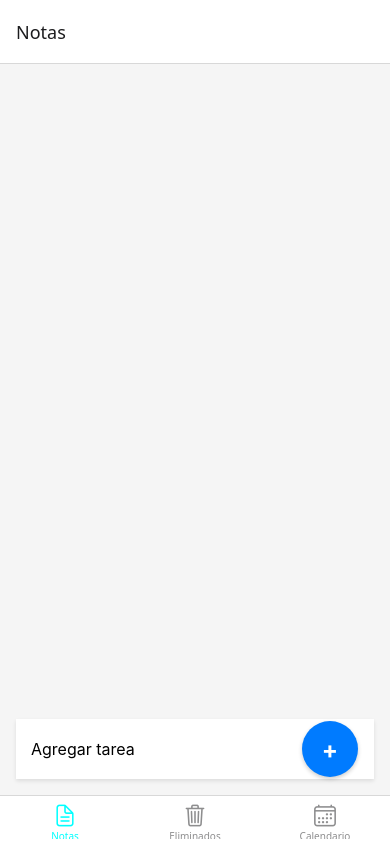
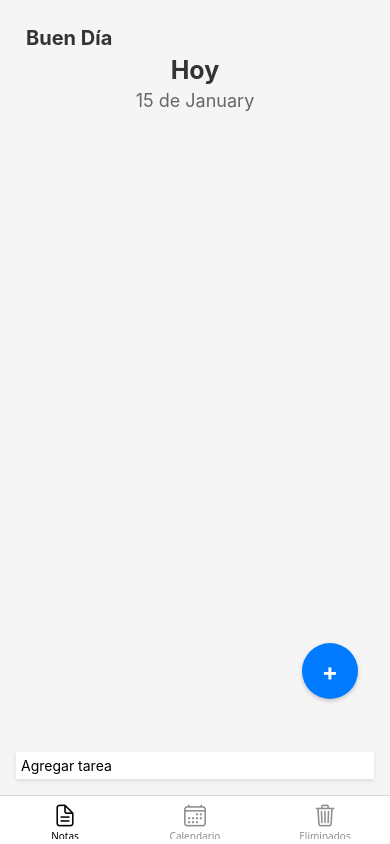
Before and after one commit to MiriamAlvarad0/bloc_de_notas, a React Native app: screen /Notas in a window 390 px wide. Built offline with nearby package versions, Linux system fonts and the light colour scheme.

Commit message:
Se realizaron los siguientes cambios: - Se agrego funcionalidad de eliminar notas en Elimnados.js - Se agrego funcionalidad en Calendario.js - Se creo NotasContex.js para el manejo de logica - Se actualizo Navigation.js

```diff
--- a/Navigation.js
+++ b/Navigation.js
@@ -2,6 +2,7 @@ import React from 'react';
 import { createBottomTabNavigator } from '@react-navigation/bottom-tabs';
 import { NavigationContainer } from '@react-navigation/native';
 import Ionicons from 'react-native-vector-icons/Ionicons';
+import { NotasProvider } from './context/NotasContext';
 
 // Screens
 import Notas from './screens/Notas';
@@ -15,7 +16,7 @@ function MyTabs() {
         <Tab.Navigator
             initialRouteName="Notas"
             screenOptions={{
-                tabBarActiveTintColor: "cyan",
+                tabBarActiveTintColor: "black",
             }}
         >
             <Tab.Screen
@@ -25,6 +26,17 @@ function MyTabs() {
                     tabBarLabel: 'Notas',
                     tabBarIcon: ({ color, size }) => (
                         <Ionicons name="document-text-outline" size={size} color={color} />
+                    ),
+                    headerShown: false,
+                }}
+            />
+            <Tab.Screen
+                name="Calendario"
+                component={Calendario}
+                options={{
+                    tabBarLabel: 'Calendario',
+                    tabBarIcon: ({ color, size }) => (
+                        <Ionicons name="calendar-outline" size={size} color={color} />
                     ),
                     headerShown: true,
                 }}
@@ -40,25 +52,16 @@ function MyTabs() {
                     headerShown: true,
                 }}
             />
-            <Tab.Screen
-                name="Calendario"
-                component={Calendario}
-                options={{
-                    tabBarLabel: 'Calendario',
-                    tabBarIcon: ({ color, size }) => (
-                        <Ionicons name="calendar-outline" size={size} color={color} />
-                    ),
-                    headerShown: true,
-                }}
-            />
         </Tab.Navigator>
     );
 }
 
 export default function Navigation() {
     return (
-        <NavigationContainer>
-            <MyTabs />
-        </NavigationContainer>
+        <NotasProvider>
+            <NavigationContainer>
+                <MyTabs />
+            </NavigationContainer>
+        </NotasProvider>
     );
 }
--- /dev/null
+++ b/context/NotasContext.js
@@ -0,0 +1,58 @@
+import React, { createContext, useState, useEffect } from 'react';
+import AsyncStorage from '@react-native-async-storage/async-storage';
+
+export const NotasContext = createContext();
+
+export const NotasProvider = ({ children }) => {
+    const [nota, setnota] = useState([]);
+    const [notasEliminadas, setNotasEliminadas] = useState([]);
+
+    useEffect(() => {
+        getDataFromUserDevice();
+    }, []);
+
+    useEffect(() => {
+        saveDataToUserDevice();
+    }, [nota, notasEliminadas]);
+
+    const saveDataToUserDevice = async () => {
+        try {
+            await AsyncStorage.setItem('nota', JSON.stringify(nota));
+            await AsyncStorage.setItem('notasEliminadas', JSON.stringify(notasEliminadas));
+        } catch (error) {
+            console.log(error);
+        }
+    };
+
+    const getDataFromUserDevice = async () => {
+        try {
+            const storednota = await AsyncStorage.getItem('nota');
+            const storedEliminadas = await AsyncStorage.getItem('notasEliminadas');
+            if (storednota) setnota(JSON.parse(storednota));
+            if (storedEliminadas) setNotasEliminadas(JSON.parse(storedEliminadas));
+        } catch (error) {
+            console.log(error);
+        }
+    };
+
+    const eliminarNota = (notaId) => {
+        const notaAEliminar = nota.find((item) => item.id === notaId);
+        if (notaAEliminar) {
+            setnota(nota.filter((item) => item.id !== notaId));
+            setNotasEliminadas([...notasEliminadas, notaAEliminar]);
+        }
+    };
+
+
+    const recuperarNota = (notaId) => {
+        const notaARecuperar = notasEliminadas.find((item) => item.id === notaId);
+        setNotasEliminadas(notasEliminadas.filter((item) => item.id !== notaId));
+        setnota([...nota, notaARecuperar]);
+    };
+
+    return (
+        <NotasContext.Provider value={{ nota, setnota, notasEliminadas, eliminarNota, recuperarNota }}>
+            {children}
+        </NotasContext.Provider>
+    );
+};
--- a/package.json
+++ b/package.json
@@ -9,7 +9,9 @@
     "web": "expo start --web"
   },
   "dependencies": {
+    "@react-native-async-storage/async-storage": "^2.1.0",
     "@react-navigation/bottom-tabs": "^7.2.0",
+    "@react-navigation/drawer": "^7.1.1",
     "@react-navigation/native": "^7.0.14",
     "@react-navigation/native-stack": "^7.2.0",
     "@react-navigation/stack": "^7.1.1",
@@ -17,6 +19,7 @@
     "expo-status-bar": "~2.0.1",
     "react": "18.3.1",
     "react-native": "0.76.6",
+    "react-native-calendars": "^1.1308.0",
     "react-native-gesture-handler": "^2.22.0",
     "react-native-safe-area-context": "^5.1.0",
     "react-native-screens": "^4.5.0"
--- a/screens/Calendario.js
+++ b/screens/Calendario.js
@@ -1,26 +1,120 @@
-import React from 'react';
-import { View, Text, StyleSheet } from 'react-native';
+import React, { useContext, useState } from 'react';
+import { View, StyleSheet, Modal, Text, TouchableOpacity, FlatList } from 'react-native';
+import { Calendar } from 'react-native-calendars';
+import Icon from 'react-native-vector-icons/MaterialIcons';
+import { NotasContext } from '../context/NotasContext';
 
 const Calendario = () => {
+    const { nota, notasEliminadas } = useContext(NotasContext);
+    const [selectedNotes, setSelectedNotes] = useState([]);
+    const [modalVisible, setModalVisible] = useState(false);
+
+    const markedDates = nota
+        .filter((n) => !notasEliminadas.some((e) => e.id === n.id))
+        .reduce((acc, nota) => {
+            const date = nota.dateTime;
+            if (!acc[date]) {
+                acc[date] = { dots: [] };
+            }
+            acc[date].dots.push({ key: nota.id, color: 'blue', selectedDotColor: 'blue', title: nota.task });
+            return acc;
+        }, {});
+
+    const handleDayPress = (day) => {
+        const selectedDate = day.dateString;
+        if (markedDates[selectedDate]) {
+            setSelectedNotes(markedDates[selectedDate].dots);
+            setModalVisible(true);
+        }
+    };
+
+    const renderNote = ({ item }) => (
+        <View style={styles.noteItem}>
+            <Text style={styles.noteText}>{item.title}</Text>
+        </View>
+    );
+
     return (
         <View style={styles.container}>
-        <Text style={styles.text}>Calendario</Text>
+            <Calendar
+                markedDates={Object.keys(markedDates).reduce((acc, date) => {
+                    acc[date] = { dots: markedDates[date].dots };
+                    return acc;
+                }, {})}
+                markingType={'multi-dot'}
+                onDayPress={handleDayPress}
+                renderArrow={(direction) => (
+                    <Icon name={`chevron-${direction}`} size={24} color="black" />
+                )}
+                theme={{
+                    arrowColor: 'black',
+                    todayTextColor: 'red',
+                    dotColor: 'blue',
+                    selectedDotColor: 'blue',
+                }}
+            />
+            <Modal
+                transparent={true}
+                animationType="fade"
+                visible={modalVisible}
+                onRequestClose={() => setModalVisible(false)}
+            >
+                <View style={styles.ModalBackground}>
+                    <View style={styles.ModalBox}>
+                        <FlatList
+                            data={selectedNotes}
+                            keyExtractor={(item) => item.key.toString()}
+                            renderItem={renderNote}
+                        />
+                        <TouchableOpacity style={styles.ModalButton} onPress={() => setModalVisible(false)}>
+                            <Text style={styles.ModalButtonText}>Cerrar</Text>
+                        </TouchableOpacity>
+                    </View>
+                </View>
+            </Modal>
         </View>
     );
-    };
+};
 
 const styles = StyleSheet.create({
     container: {
         flex: 1,
-        justifyContent: 'center',
-        alignItems: 'center',
         backgroundColor: '#f5f5f5',
+        padding: 16,
     },
-    text: {
-        fontSize: 24,
-        fontWeight: 'bold',
-        color: '#333',
+    ModalBackground: {
+        flex: 1,
+        justifyContent: "center",
+        alignItems: "center",
+        backgroundColor: "rgba(0, 0, 0, 0.5)"
     },
+    ModalBox: {
+        width: "80%",
+        backgroundColor: "white",
+        padding: 20,
+        borderRadius: 10,
+        alignItems: "center"
+    },
+    noteItem: {
+        padding: 10,
+        borderBottomWidth: 1,
+        borderBottomColor: '#ccc'
+    },
+    noteText: {
+        fontSize: 16,
+        color: "black"
+    },
+    ModalButton: {
+        backgroundColor: "red",
+        padding: 15,
+        borderRadius: 10,
+        alignItems: "center",
+        marginTop: 20
+    },
+    ModalButtonText: {
+        color: "black",
+        fontSize: 15
+    }
 });
 
 export default Calendario;
--- a/screens/Elimnados.js
+++ b/screens/Elimnados.js
@@ -1,22 +1,44 @@
-import React from 'react';
-import { View, Text, StyleSheet, TouchableOpacity } from 'react-native';
+import React, { useContext } from 'react';
+import { View, Text, StyleSheet, FlatList } from 'react-native';
+import Icon from 'react-native-vector-icons/MaterialIcons';
+import { NotasContext } from '../context/NotasContext';
 
 const Eliminados = () => {
+    const { notasEliminadas, recuperarNota } = useContext(NotasContext);
+
+    const ListItem = ({ item }) => (
+        <View style={styles.cardRow}>
+            <View style={styles.card}>
+                <View style={styles.cardContent}>
+                    <Text style={styles.title}>{item.task}</Text>
+                    <Text style={styles.date}>Fecha de Eliminación: {item.dateTime}</Text>
+                </View>
+                <View style={styles.iconContainer}>
+                    <Icon
+                        name="restore"
+                        size={24}
+                        color="green"
+                        onPress={() => recuperarNota(item.id)}
+                    />
+                </View>
+            </View>
+        </View>
+    );
+
     return (
         <View style={styles.container}>
-        {/* Card Template */}
-        <View style={styles.cardRow}>
-            <View style={styles.card}>
-            <Text style={styles.title}>Título de la Nota Eliminada</Text>
-            <Text style={styles.date}>Fecha de Eliminación: 14/01/2025</Text>
-            </View>
-            <TouchableOpacity style={styles.recoverButton}>
-            <Text style={styles.recoverButtonText}>Recuperar</Text>
-            </TouchableOpacity>
-        </View>
+            {notasEliminadas.length === 0 ? (
+                <Text>No hay notas eliminadas</Text>
+            ) : (
+                <FlatList
+                    data={notasEliminadas}
+                    keyExtractor={(item) => item.id.toString()}
+                    renderItem={({ item }) => <ListItem item={item} />}
+                />
+            )}
         </View>
     );
-    };
+};
 
 const styles = StyleSheet.create({
     container: {
@@ -33,12 +55,15 @@ const styles = StyleSheet.create({
         shadowOpacity: 0.1,
         shadowRadius: 4,
         elevation: 2,
-    },
-    cardRow: {
         flexDirection: 'row',
         alignItems: 'center',
         justifyContent: 'space-between',
+    },
+    cardRow: {
         marginBottom: 16,
+    },
+    cardContent: {
+        flex: 1,
     },
     title: {
         fontSize: 18,
@@ -49,16 +74,11 @@ const styles = StyleSheet.create({
         fontSize: 14,
         color: '#666',
     },
-    recoverButton: {
-        backgroundColor: '#28a745',
-        paddingVertical: 8,
-        paddingHorizontal: 16,
-        borderRadius: 4,
-    },
-    recoverButtonText: {
-        color: '#fff',
-        fontSize: 14,
-        fontWeight: 'bold',
+    iconContainer: {
+        padding: 8,
+        backgroundColor: '#f0f0f0',
+        borderRadius: 30,
+        marginLeft: 10,
     },
 });
 
--- a/screens/Notas.js
+++ b/screens/Notas.js
@@ -1,136 +1,106 @@
-import React from 'react';
+import React, { useContext, useState } from 'react';
 import { View, Text, StyleSheet, TouchableOpacity, TextInput, FlatList, Modal } from 'react-native';
-import AsyncStorage from '@react-native-async-storage/async-storage';
 import Icon from 'react-native-vector-icons/MaterialIcons';
+import { useNavigation } from '@react-navigation/native';
+import { NotasContext } from '../context/NotasContext';
 
 const Notas = () => {
-    const [nota, setnota] = React.useState([]);
-    const [textInput, setTextInput] = React.useState('');
-    const [modalVisible, setModalVisible] = React.useState(false);
-    const [modalMessage, setModalMessage] = React.useState('');
-
-    //
-    const [eliminadas, setEliminadas] = React.useState([]);
-
-    React.useEffect(() => {
-        getnotaFromUserDevice();
-    }, []);
-
-    React.useEffect(() => {
-        savenotaToUserDevice(nota);
-    }, [nota]);
-
-
-    const showModal = (message, confirmAction = null) => {
-        setModalMessage(message);
-        setOnConfirm(() => confirmAction);
-        setModalVisible(true);
-    };
-
+    const { nota, setnota, eliminarNota } = useContext(NotasContext);
+    const [textInput, setTextInput] = useState('');
+    const [showWarning, setShowWarning] = useState(false);
+    const [modalVisible, setModalVisible] = useState(false);
+    const [modalMessage, setModalMessage] = useState('');
+    const [notaToDelete, setNotaToDelete] = useState(null);
+    const navigation = useNavigation();
 
     const addnota = () => {
         if (textInput.trim() === '') {
-            showModal('Por favor, ingrese una tarea válida');
+            setShowWarning(true);
         } else {
             const newnota = {
                 id: Math.random(),
                 task: textInput.trim(),
                 completed: false,
-                dateTime: new Date().toLocaleString(),
+                dateTime: new Date().toISOString().split('T')[0], // Fecha en formato YYYY-MM-DD
             };
             setnota([...nota, newnota]);
             setTextInput('');
+            setShowWarning(false);
         }
     };
 
-
-    const savenotaToUserDevice = async (nota) => {
-        try {
-            const stringifynota = JSON.stringify(nota);
-            await AsyncStorage.setItem('nota', stringifynota);
-        } catch (error) {
-            console.log(error);
-        }
+    const showDeleteModal = (notaId) => {
+        setNotaToDelete(notaId);
+        setModalMessage('¿Estás seguro de que quieres eliminar esta nota?');
+        setModalVisible(true);
     };
 
-
-    const getnotaFromUserDevice = async () => {
-        try {
-            const storednota = await AsyncStorage.getItem('nota');
-            if (storednota != null) {
-                setnota(JSON.parse(storednota));
-            }
-        } catch (error) {
-            console.log(error);
+    const confirmDelete = () => {
+        if (notaToDelete) {
+            eliminarNota(notaToDelete);
         }
+        setModalVisible(false);
     };
 
-
-    const deletenota = (notaId) => {
-        const updatednota = nota.filter((item) => item.id !== notaId);
-        setnota(updatednota);
+    const cancelDelete = () => {
+        setNotaToDelete(null);
+        setModalVisible(false);
     };
-
 
     const ListItem = ({ notas }) => (
         <View style={styles.TaskCard}>
             <View style={{ flex: 1 }}>
-                <Text style={styles.TaskTitle} >
-                    {notas?.task}
-                </Text>
-                <Text style={styles.TaskDateTime} >Fecha de Creación: {notas?.dateTime}</Text>
+                <Text style={styles.TaskTitle}>{notas?.task}</Text>
+                <Text style={styles.TaskDateTime}>Fecha de Creación: {notas?.dateTime}</Text>
             </View>
             <Icon
                 name="delete"
                 size={20}
                 color="red"
-                onPress={() => deletenota(notas.id)}
+                onPress={() => showDeleteModal(notas.id)}
             />
         </View>
     );
 
-    const eliminadoItem = ({ notas }) => (
-        <View style={styles.TaskCard}>
-            <View style={{ flex: 1 }}>
-                <Text style={styles.TaskTitle} >
-                    {notas?.task}
-                </Text>
-                <Text style={styles.TaskDateTime} >Fecha de Creación: {notas?.dateTime}</Text>
-            </View>
-            <Icon
-                name="delete"
-                size={20}
-                color="red"
-                onPress={() => deletenota(notas.id)}
-            />
-        </View>
-    );
+    // Obtener la fecha actual del dispositivo
+    const getCurrentDate = () => {
+        const today = new Date();
+        const day = today.getDate();
+        const month = today.toLocaleString('default', { month: 'long' });
+        return `${day} de ${month}`;
+    };
 
     return (
         <View style={styles.container}>
+            {/* Encabezado superior */}
+            <View style={styles.header}>
+                <Text style={styles.buenDia}>Buen Día</Text>
+                <Text style={styles.hoy}>Hoy</Text>
+                <Text style={styles.fecha}>{getCurrentDate()}</Text>
+            </View>
 
-            <FlatList style={styles.TaskList}
+            <FlatList
+                style={styles.TaskList}
                 data={nota}
                 keyExtractor={(item) => item.id.toString()}
                 renderItem={({ item }) => <ListItem notas={item} />}
             />
-
-
             <View style={styles.Footer}>
                 <View style={styles.InputContainer}>
                     <TextInput
                         value={textInput}
                         placeholder="Agregar tarea"
-                        onChangeText={(text) => setTextInput(text)}
-                        style={{
-                            height: 50,
-                            fontSize: 16,
-                            width: 250,
-                            paddingHorizontal: 10
+                        onChangeText={(text) => {
+                            setTextInput(text);
+                            setShowWarning(false);
                         }}
+                        style={[
+                            styles.input,
+                            showWarning && styles.inputWarning,
+                        ]}
                     />
+                    {showWarning && <Text style={styles.warningText}>La nota no puede estar vacía</Text>}
                 </View>
-
                 <TouchableOpacity style={styles.fab} onPress={addnota}>
                     <Text style={styles.fabText}>+</Text>
                 </TouchableOpacity>
@@ -139,21 +109,26 @@ const Notas = () => {
                 transparent={true}
                 animationType="fade"
                 visible={modalVisible}
-                onRequestClose={() => setModalVisible(false)}
+                onRequestClose={cancelDelete}
             >
                 <View style={styles.ModalBackground}>
                     <View style={styles.ModalBox}>
                         <Text style={styles.ModalText}>{modalMessage}</Text>
                         <View style={styles.ButtonRow}>
-                            <TouchableOpacity style={styles.ModalButton} onPress={() => setModalVisible(false)}>
-                                <Text style={styles.ModalButtonText} >Cancelar</Text>
+                            <TouchableOpacity style={styles.ModalButton} onPress={confirmDelete}>
+                                <Text style={styles.ModalButtonText}>Aceptar</Text>
+                            </TouchableOpacity>
+                            <TouchableOpacity
+                                style={[styles.ModalButton, styles.cancelButton]}
+                                onPress={cancelDelete}
+                            >
+                                <Text style={styles.ModalButtonText}>Cancelar</Text>
                             </TouchableOpacity>
                         </View>
                     </View>
                 </View>
             </Modal>
         </View>
-
     );
 };
 
@@ -163,11 +138,58 @@ const styles = StyleSheet.create({
         backgroundColor: '#f5f5f5',
         padding: 16,
     },
-
+    header: {
+        alignItems: 'center',
+        marginBottom: 20,
+        marginTop: 10,
+    },
+    buenDia: {
+        fontSize: 20,
+        fontWeight: 'bold',
+        color: '#333',
+        marginLeft: 10,
+        alignSelf: 'flex-start',
+    },
+    hoy: {
+        fontSize: 25,
+        fontWeight: 'bold',
+        color: '#333',
+        marginTop: 5,
+    },
+    fecha: {
+        fontSize: 18,
+        color: '#666',
+        marginTop: 5,
+    },
+    TaskList: {
+        flex: 1,
+    },
+    TaskCard: {
+        backgroundColor: '#fff',
+        borderRadius: 8,
+        padding: 16,
+        marginBottom: 16,
+        shadowColor: '#000',
+        shadowOffset: { width: 0, height: 2 },
+        shadowOpacity: 0.1,
+        shadowRadius: 4,
+        elevation: 2,
+        flexDirection: 'row',
+        alignItems: 'center',
+    },
+    TaskTitle: {
+        fontSize: 18,
+        fontWeight: 'bold',
+        marginBottom: 8,
+    },
+    TaskDateTime: {
+        fontSize: 14,
+        color: 'gray',
+    },
     Footer: {
-        alignItems: "center",
-        flexDirection: "row",
-        backgroundColor: "white",
+        alignItems: 'center',
+        flexDirection: 'row',
+        backgroundColor: 'white',
         padding: 5,
         shadowColor: '#000',
         shadowOffset: { width: 0, height: 2 },
@@ -175,15 +197,14 @@ const styles = StyleSheet.create({
         shadowRadius: 4,
         elevation: 2,
     },
-
     InputContainer: {
         flex: 1,
         marginRight: 70,
     },
-
     fab: {
         position: 'absolute',
         right: 16,
+        bottom: 80,
         backgroundColor: '#007bff',
         width: 56,
         height: 56,
@@ -196,81 +217,65 @@ const styles = StyleSheet.create({
         shadowRadius: 4,
         elevation: 4,
     },
-
+    fabCalendar: {
+        position: 'absolute',
+        right: 16,
+        bottom: 16,
+        backgroundColor: '#007bff',
+        width: 56,
+        height: 56,
+        borderRadius: 28,
+        alignItems: 'center',
+        justifyContent: 'center',
+        shadowColor: '#000',
+        shadowOffset: { width: 0, height: 2 },
+        shadowOpacity: 0.2,
+        shadowRadius: 4,
+        elevation: 4,
+    },
     fabText: {
         color: '#fff',
         fontSize: 24,
         fontWeight: 'bold',
     },
-
-    TaskList: {
-        flex: 1
+    ModalBackground: {
+        flex: 1,
+        justifyContent: 'center',
+        alignItems: 'center',
+        backgroundColor: 'rgba(0, 0, 0, 0.5)',
     },
-
-    TaskCard: {
-        backgroundColor: '#fff',
-        borderRadius: 8,
-        padding: 16,
-        marginBottom: 16,
-        shadowColor: '#000',
-        shadowOffset: { width: 0, height: 2 },
-        shadowOpacity: 0.1,
-        shadowRadius: 4,
-        elevation: 2,
+    ModalBox: {
+        width: '80%',
+        backgroundColor: 'white',
+        padding: 20,
+        borderRadius: 10,
+        alignItems: 'center',
     },
-
-    TaskTitle: {
+    ModalText: {
         fontSize: 18,
-        fontWeight: "bold",
-        marginBottom: 8,
+        color: 'black',
+        marginBottom: 20,
+        textAlign: 'center',
     },
-
-    TaskDateTime: {
-        fontSize: 14,
-        color: "gray"
+    ButtonRow: {
+        flexDirection: 'row',
+        justifyContent: 'space-between',
+        width: 100,
     },
-
-    ModalBackground:{
-        flex:1,
-        justifyContent:"center",
-        alignItems:"center",
-        backgroundColor:"rgba(0, 0, 0, 0.5)"
+    ModalButton: {
+        backgroundColor: 'red',
+        padding: 15,
+        borderRadius: 10,
+        alignItems: 'center',
     },
-
-    ModalBox:{
-        width:"80%",
-        backgroundColor: "white",
-        padding:20,
-        borderRadius:10,
-        alignItems:"center"
+    cancelButton: {
+        backgroundColor: 'gray',
     },
-
-    ModalText:{
-        fontSize:18,
-        color:"black",
-        marginBottom:20,
-        textAlign:"center"
+    ModalButtonText: {
+        color: 'white',
+        fontSize: 15,
+        fontWeight: 'bold',
     },
-
-    ButtonRow:{
-        flexDirection:"row",
-        justifyContent:"space-between",
-        width:100
-    },
-
-    ModalButton:{
-        backgroundColor:"red",
-        padding:15,
-        borderRadius:10,
-        flex:1,
-        margin:5,
-        alignItems:"center"
-    },
-
-    ModalButtonText:{
-        color:"black",
-        fontSize:15
-    }
 });
 
 export default Notas;
```
Also changed, not shown: 1 other file (tests, documents, lock files or other folders).
